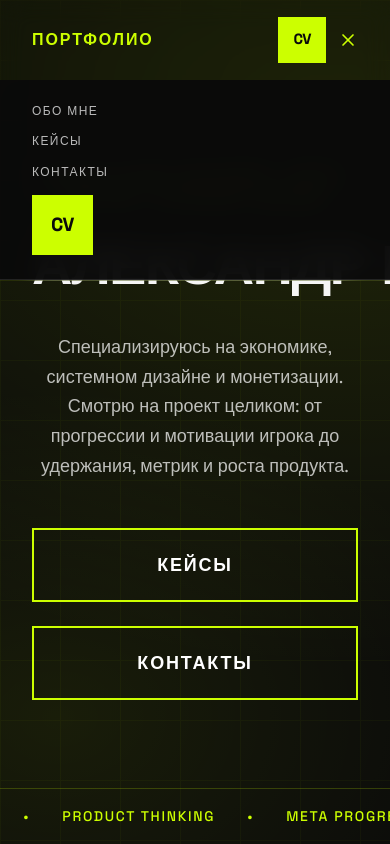
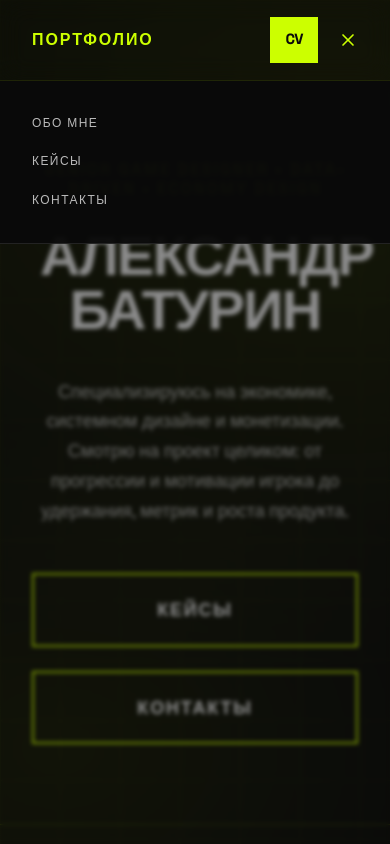
Before and after one commit to sanbait/Portfolio, a React (Vite) app: page / in a window 390 px wide. Both pictures are taken after a click on the button 348 px from the left and 40 px from the top of the page. Shown: the top 844 px of the page. Built offline with nearby package versions, Linux system fonts and the light colour scheme.

Commit message:
fix(mobile): hero name wrap, about photo, menu + copy tweaks

```diff
--- a/package.json
+++ b/package.json
@@ -5,7 +5,7 @@
   "type": "module",
   "scripts": {
     "build": "vite build",
-    "dev": "vite"
+    "dev": "vite --port 3000 --strictPort"
   },
   "dependencies": {
     "@emotion/react": "11.14.0",
--- a/src/app/components/AboutMe.tsx
+++ b/src/app/components/AboutMe.tsx
@@ -29,17 +29,16 @@ export function AboutMe() {
         <div className="flex flex-col lg:flex-row gap-16 items-start">
           {/* Left: Portrait */}
           <FadeInSection>
-            <div className="relative flex-shrink-0">
-              <div className="relative w-full max-w-[420px] aspect-[420/520] md:w-[420px] md:h-[520px]">
+            <div className="relative flex-shrink-0 w-[280px] h-[347px] mx-auto sm:w-[360px] sm:h-[446px] lg:w-[420px] lg:h-[520px] lg:mx-0 mb-10 lg:mb-0">
+              <div className="relative w-full h-full">
                 <div
                   className="absolute inset-0 overflow-hidden"
-                  style={{ border: "1px solid var(--border-default)" }}
+                  style={{ border: "1px solid var(--border-default)", backgroundColor: "rgba(0, 0, 0, 0.25)" }}
                 >
                   <ImageWithFallback
                     src={portrait}
                     alt="Александр Батурин"
-                    className="w-full h-full object-cover"
-                    style={{ objectPosition: "center 20%" }}
+                    className="w-full h-full object-cover [object-position:center_20%]"
                   />
                 </div>
                 {/* Neon accent bars */}
--- a/src/app/components/Hero.tsx
+++ b/src/app/components/Hero.tsx
@@ -82,7 +82,7 @@ export function Hero() {
             transition={{ delay: 0.2, duration: 0.6 }}
           >
             <h1
-              className="mb-10 whitespace-nowrap"
+              className="mb-10 px-2"
               style={{
                 color: "var(--text-primary)",
                 fontFamily: "var(--h1-font)",
@@ -92,7 +92,8 @@ export function Hero() {
                 letterSpacing: "var(--h1-ls)",
               }}
             >
-              АЛЕКСАНДР БАТУРИН
+              <span className="block sm:inline">АЛЕКСАНДР</span>{" "}
+              <span className="block sm:inline">БАТУРИН</span>
             </h1>
           </motion.div>
 
--- a/src/app/components/Navbar.tsx
+++ b/src/app/components/Navbar.tsx
@@ -22,11 +22,17 @@ export function Navbar() {
 
   const handleClick = (href: string) => {
     setOpen(false);
-    const el = document.querySelector(href);
-    if (el) el.scrollIntoView({ behavior: "smooth" });
+    requestAnimationFrame(() => {
+      const el = document.querySelector(href) as HTMLElement | null;
+      if (!el) return;
+      const navHeight = 80;
+      const top = el.getBoundingClientRect().top + window.scrollY - navHeight;
+      window.scrollTo({ top, behavior: "smooth" });
+    });
   };
 
   return (
+    <>
       <motion.nav
         initial={{ y: -80, opacity: 0 }}
         animate={{ y: 0, opacity: 1 }}
@@ -43,8 +49,8 @@ export function Navbar() {
           className="mx-auto px-8 h-20 flex items-center justify-between"
           style={{ maxWidth: "var(--container-max)" }}
         >
-        {/* Logo */}
           <button
+            type="button"
             onClick={() => window.scrollTo({ top: 0, behavior: "smooth" })}
             className="flex items-center gap-2 group"
           >
@@ -62,10 +68,10 @@ export function Navbar() {
             </span>
           </button>
 
-        {/* Desktop links */}
           <div className="hidden md:flex items-center gap-8">
             {links.map((link) => (
               <button
+                type="button"
                 key={link.href}
                 onClick={() => handleClick(link.href)}
                 className="uppercase transition-all text-[#9ca3af] hover:text-[#CCFF00]"
@@ -94,7 +100,6 @@ export function Navbar() {
             </a>
           </div>
 
-        {/* Mobile burger */}
           <div className="md:hidden flex items-center gap-3">
             <a
               href={CV_URL}
@@ -110,7 +115,10 @@ export function Navbar() {
               CV
             </a>
             <button
-            className="transition-colors"
+              type="button"
+              className="transition-colors p-2 -mr-2"
+              aria-label={open ? "Закрыть меню" : "Открыть меню"}
+              aria-expanded={open}
               onClick={() => setOpen(!open)}
               style={{ color: open ? "var(--accent-neon)" : "var(--text-secondary)" }}
             >
@@ -118,27 +126,41 @@ export function Navbar() {
             </button>
           </div>
         </div>
+      </motion.nav>
 
-      {/* Mobile menu */}
       <AnimatePresence>
         {open && (
           <motion.div
-            initial={{ opacity: 0, height: 0 }}
-            animate={{ opacity: 1, height: "auto" }}
-            exit={{ opacity: 0, height: 0 }}
-            className="md:hidden"
+            initial={{ opacity: 0 }}
+            animate={{ opacity: 1 }}
+            exit={{ opacity: 0 }}
+            className="fixed inset-0 z-40 md:hidden"
+            style={{
+              backgroundColor: "rgba(10, 10, 10, 0.45)",
+              backdropFilter: "blur(2px)",
+            }}
+            onClick={() => setOpen(false)}
+          >
+            <motion.div
+              initial={{ y: -12, opacity: 0 }}
+              animate={{ y: 0, opacity: 1 }}
+              exit={{ y: -12, opacity: 0 }}
+              transition={{ duration: 0.18 }}
+              className="absolute top-20 left-0 right-0 overflow-hidden"
               style={{
                 backgroundColor: "rgba(10, 10, 10, 0.95)",
                 backdropFilter: "blur(12px)",
                 borderBottom: "1px solid var(--border-default)",
               }}
+              onClick={(e) => e.stopPropagation()}
             >
-            <div className="flex flex-col px-8 py-6 gap-4">
+              <div className="flex flex-col px-8 py-6">
                 {links.map((link) => (
                   <button
+                    type="button"
                     key={link.href}
                     onClick={() => handleClick(link.href)}
-                  className="text-left uppercase transition-colors"
+                    className="w-full text-left uppercase transition-colors py-3"
                     style={{
                       fontFamily: "var(--label-font)",
                       fontWeight: "var(--label-weight)",
@@ -150,23 +172,11 @@ export function Navbar() {
                     {link.label}
                   </button>
                 ))}
-              <a
-                href={CV_URL}
-                target="_blank"
-                rel="noreferrer"
-                className="cv-button uppercase"
-                style={{
-                  padding: "14px 18px",
-                  width: "fit-content",
-                  fontWeight: "700",
-                }}
-              >
-                CV
-              </a>
               </div>
+            </motion.div>
           </motion.div>
         )}
       </AnimatePresence>
-    </motion.nav>
+    </>
   );
 }
--- a/src/app/components/Strength.tsx
+++ b/src/app/components/Strength.tsx
@@ -63,13 +63,18 @@ export function Strength() {
               style={{
                 color: "#000000",
                 fontFamily: "var(--body-font)",
-                fontSize: "1.35rem",
+                fontSize: "clamp(1.05rem, 4.2vw, 1.35rem)",
                 lineHeight: "1.55",
                 fontWeight: 750,
                 maxWidth: "none"
               }}
             >
-              Обладаю продуктовым взглядом на игру. Проектирую системы как цельный пользовательский опыт и как экономическую модель с фокусом на удержание и монетизацию. Собираю жизнеспособные продукты с устойчивой структурой и долгим жизненным циклом.
+              Обладаю продуктовым взглядом на игру.
+              <span className="hidden sm:inline">
+                {" "}
+                Проектирую системы как цельный пользовательский опыт и как экономическую модель с фокусом на удержание и монетизацию.
+              </span>{" "}
+              Собираю жизнеспособные продукты с устойчивой структурой и долгим жизненным циклом.
             </p>
           </div>
 
```
Lines whose indentation alone changed are shown as unchanged.
